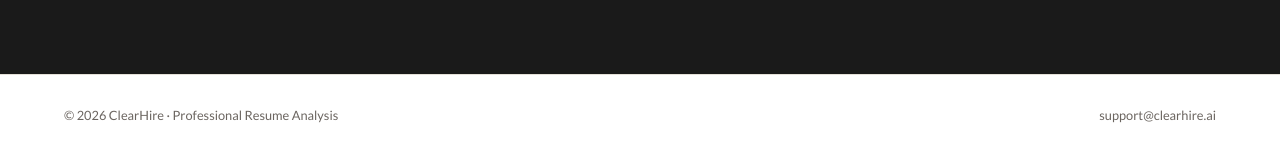
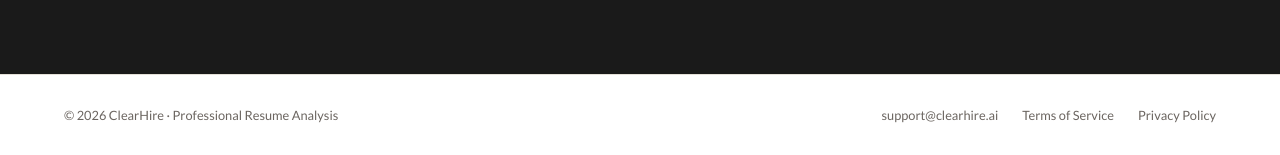
Before and after one commit to 927Nathanm/clearhire-new, a Flask app: page / in a window 1280 px wide. Shown: the part 5003-5158 px from the top of the page. Run offline with Flask 3, Linux system fonts and the light colour scheme; some libraries are stand-ins or nearby versions.

Commit message:
Update index.html

```diff
--- a/clearhire 2/templates/index.html
+++ b/clearhire 2/templates/index.html
@@ -330,7 +330,11 @@
 
 <footer>
   <div>© 2026 ClearHire · Professional Resume Analysis</div>
-  <a href="mailto:support@clearhire.ai" style="color:var(--muted);text-decoration:none">support@clearhire.ai</a>
+  <div style="display:flex;gap:1.5rem;align-items:center">
+    <a href="mailto:support@clearhire.ai" style="color:var(--muted);text-decoration:none">support@clearhire.ai</a>
+    <a href="/terms" style="color:var(--muted);text-decoration:none">Terms of Service</a>
+    <a href="/privacy" style="color:var(--muted);text-decoration:none">Privacy Policy</a>
+  </div>
 </footer>
 
 <script>
```
